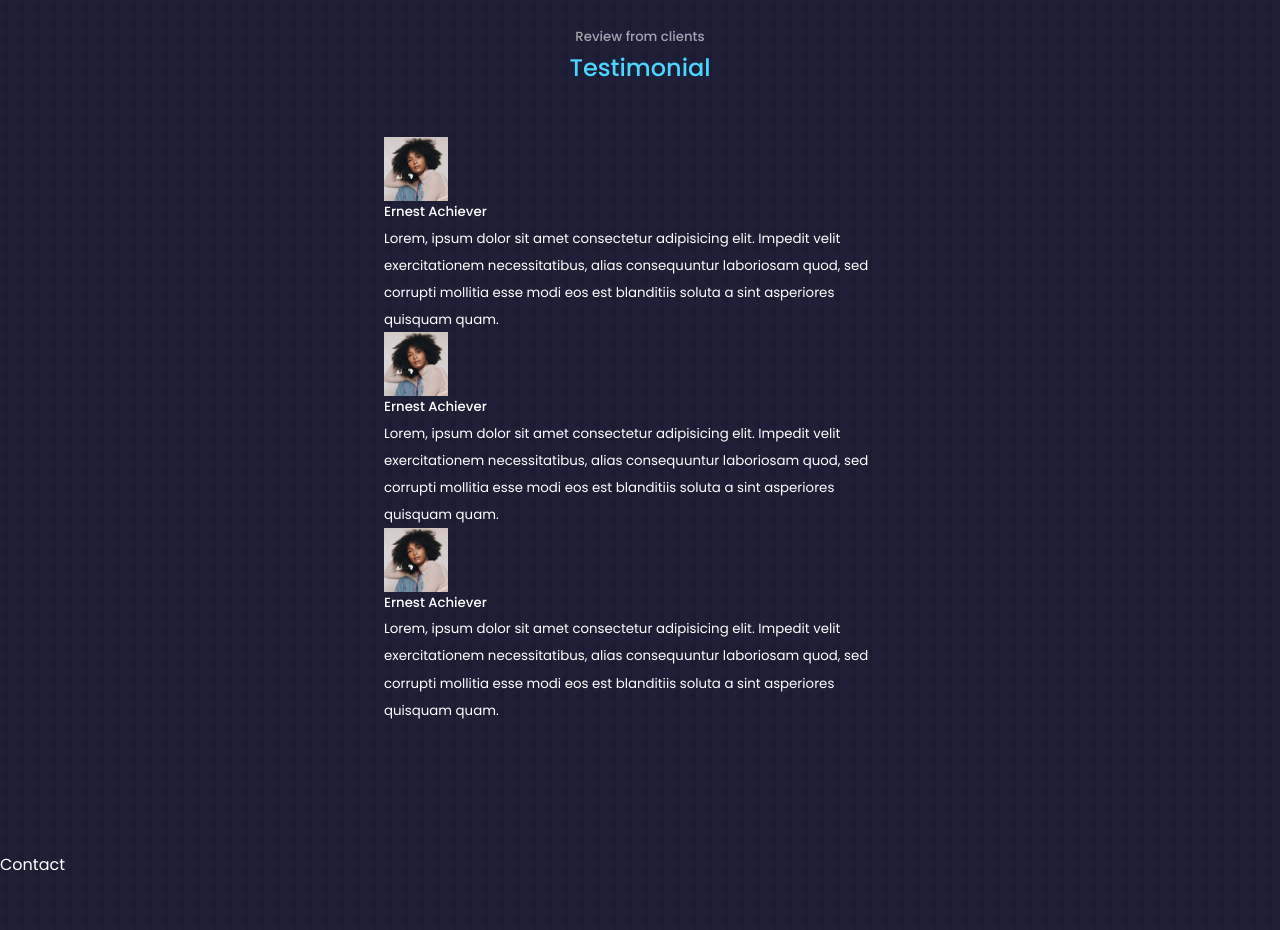
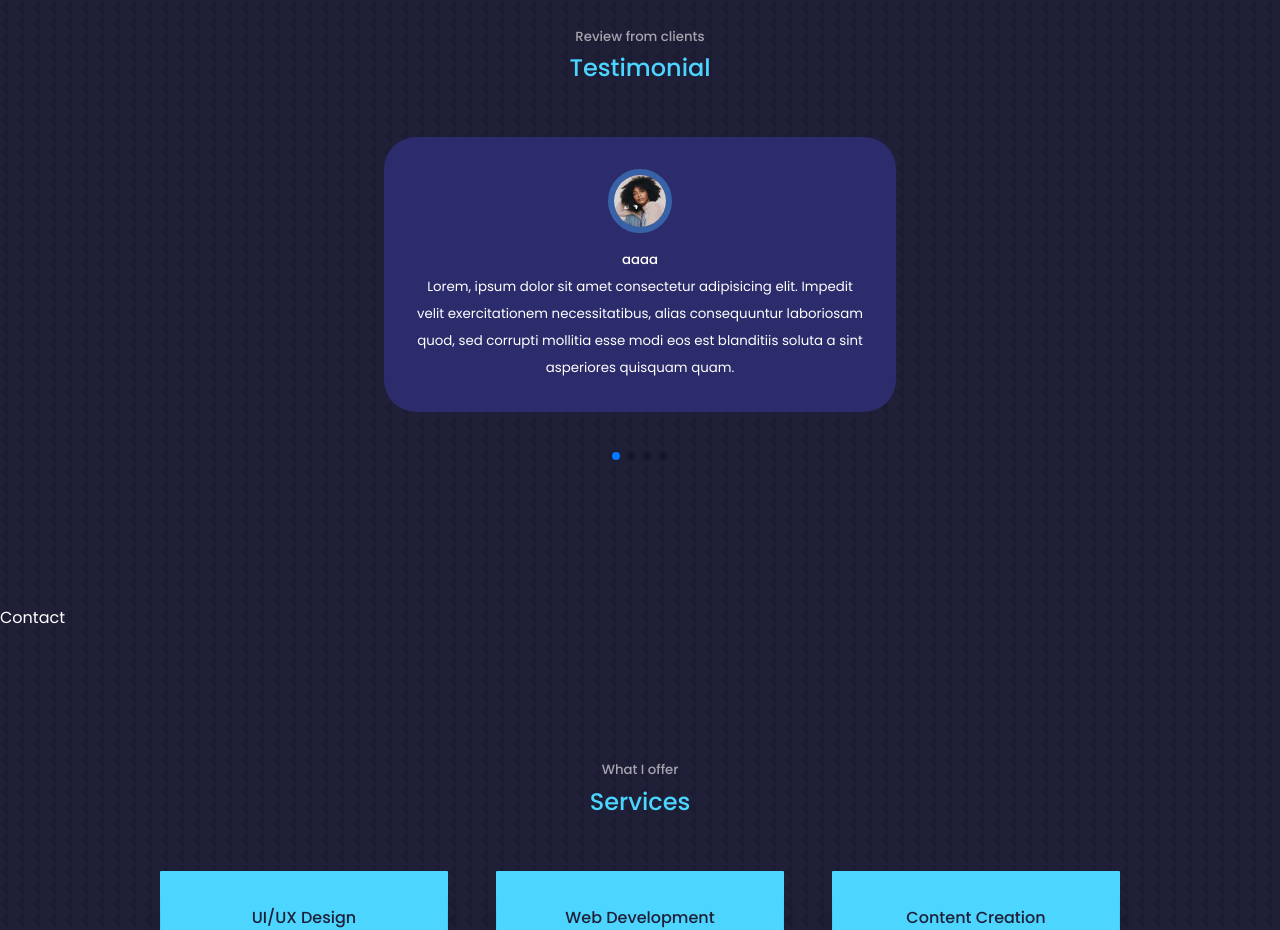
Before and after one commit to DEVpjy5658/portfoliojyp, a React (Create React App) app: page / in a window 1280 px wide. Shown: the part 2160-3090 px from the top of the page. Built offline with nearby package versions, Linux system fonts and the light colour scheme.

Commit message:
Added testimonials half way

```diff
--- a/package.json
+++ b/package.json
@@ -10,6 +10,7 @@
     "react-dom": "^18.2.0",
     "react-icons": "^4.7.1",
     "react-scripts": "5.0.1",
+    "swiper": "^9.0.5",
     "web-vitals": "^2.1.4"
   },
   "scripts": {
--- a/src/components/testimonials/Testimonials.jsx
+++ b/src/components/testimonials/Testimonials.jsx
@@ -4,6 +4,37 @@ import AVTR1 from '../../assets/avatar1.jpg'
 import AVTR2 from '../../assets/avatar2.jpg'
 import AVTR3 from '../../assets/avatar3.jpg'
 import AVTR4 from '../../assets/avatar4.jpg'
+
+import { Pagination } from 'swiper';
+
+import { Swiper, SwiperSlide } from 'swiper/react';
+
+// Import Swiper styles
+import 'swiper/css';
+import 'swiper/css/pagination';
+
+const data = [
+  {
+    avatar: AVTR1,
+    name: 'aaaa',
+    review: 'Lorem, ipsum dolor sit amet consectetur adipisicing elit. Impedit velit exercitationem necessitatibus, alias consequuntur laboriosam quod, sed corrupti mollitia esse modi eos est blanditiis soluta a sint asperiores quisquam quam.'
+  },
+  {
+    avatar: AVTR2,
+    name: 'bbb',
+    review: 'Lorem, ipsum dolor sit amet consectetur adipisicing elit. Impedit velit exercitationem necessitatibus, alias consequuntur laboriosam quod, sed corrupti mollitia esse modi eos est blanditiis soluta a sint asperiores quisquam quam.'
+  },
+  {
+    avatar: AVTR3,
+    name: 'ccc',
+    review: 'Lorem, ipsum dolor sit amet consectetur adipisicing elit. Impedit velit exercitationem necessitatibus, alias consequuntur laboriosam quod, sed corrupti mollitia esse modi eos est blanditiis soluta a sint asperiores quisquam quam.'
+  },
+  {
+    avatar: AVTR4,
+    name: 'ddd',
+    review: 'Lorem, ipsum dolor sit amet consectetur adipisicing elit. Impedit velit exercitationem necessitatibus, alias consequuntur laboriosam quod, sed corrupti mollitia esse modi eos est blanditiis soluta a sint asperiores quisquam quam.'
+  }
+]
 
 
 const Testimonials = () => {
@@ -12,45 +43,25 @@ const Testimonials = () => {
       <h5>Review from clients</h5>
       <h2>Testimonial</h2>
 
-      <div className='container testimonials_container'>
-        <article className='testimonial'>
-          <div className='client_avatar'>
-            <img src={AVTR1} alt='Avatar One' />
-          </div>
-          <h5 className='client_name'>Ernest Achiever</h5>
-          <small className='client_review'>
-              Lorem, ipsum dolor sit amet consectetur adipisicing elit.
-              Impedit velit exercitationem necessitatibus, alias consequuntur
-              laboriosam quod, sed corrupti mollitia esse modi eos est
-              blanditiis soluta a sint asperiores quisquam quam.
-          </small>
-        </article>
-        <article className='testimonial'>
-          <div className='client_avatar'>
-            <img src={AVTR1} alt='Avatar One' />
-          </div>
-          <h5 className='client_name'>Ernest Achiever</h5>
-          <small className='client_review'>
-              Lorem, ipsum dolor sit amet consectetur adipisicing elit.
-              Impedit velit exercitationem necessitatibus, alias consequuntur
-              laboriosam quod, sed corrupti mollitia esse modi eos est
-              blanditiis soluta a sint asperiores quisquam quam.
-          </small>
-        </article>
-        <article className='testimonial'>
-          <div className='client_avatar'>
-            <img src={AVTR1} alt='Avatar One' />
-          </div>
-          <h5 className='client_name'>Ernest Achiever</h5>
-          <small className='client_review'>
-              Lorem, ipsum dolor sit amet consectetur adipisicing elit.
-              Impedit velit exercitationem necessitatibus, alias consequuntur
-              laboriosam quod, sed corrupti mollitia esse modi eos est
-              blanditiis soluta a sint asperiores quisquam quam.
-          </small>
-        </article>
-      </div>
-
+      <Swiper className='container testimonials_container'
+            modules={[Pagination]}
+            spaceBetween={40}
+            slidesPerView={1}
+            pagination={{ clickable: true }}>
+        {
+          data.map(({avatar, name, review}, index) => {
+            return (
+              <SwiperSlide key={index} className="testimonial">
+              <div className='client_avatar'>
+                <img src={avatar}/>
+              </div>
+              <h5 className='client_name'>{name}</h5>
+              <small className='client_reivew'>{review}</small>
+              </SwiperSlide>
+            )
+          })
+        }
+      </Swiper>
     </section>
   )
 }
--- a/src/components/testimonials/testimonials.css
+++ b/src/components/testimonials/testimonials.css
@@ -1,9 +1,52 @@
 .container.testimonials_container {
     width: 40%;
+    padding-bottom: 4rem;
 }
 
 .client_avatar {
     width: 4rem;
     aspect-ratio: 1/1;
     overflow: hidden;
+    border-radius: 50%;
+    margin: 0 auto 1rem;
+    border: 0.4rem solid var(--color-primary-variant);
 }
+
+.testimonial {
+    background: var(--color-bg-variant);
+    text-align: center;
+    padding: 2rem;
+    border-radius: 2rem;
+    user-select: none;
+}
+
+.client_review {
+    color: var(--color-light);
+    font-weight: 300;
+    width: 80%;
+    margin: 0.8rme auto 0;
+}
+
+.swiper-pagination-clickble .swiper-pagination-bullet {
+    background: var(--color-primary);
+}
+
+/* =================== Media Queries (Medium Devices) =============*/
+@media screen and (max-width: 1024px) {
+    .container.testimonials_container{
+        width: 60%;
+    }
+
+}
+
+/* =================== Media Queries (Small Devices) =============*/
+@media screen and (max-width: 600px) {
+    .container.testimonials_container {
+        width: var(--container-width-sm);
+    }
+
+    .client_review{
+        width: var(--container-width-sm);
+    }
+
+}
```
Also changed, not shown: 1 other file (tests, documents, lock files or other folders).
